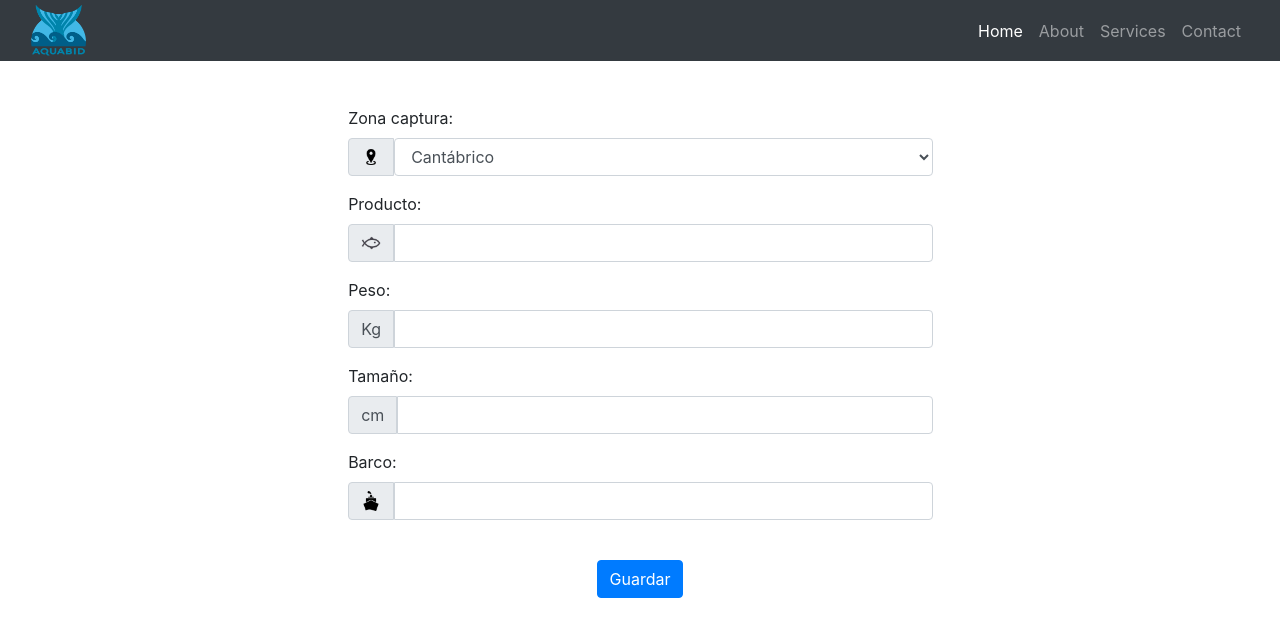
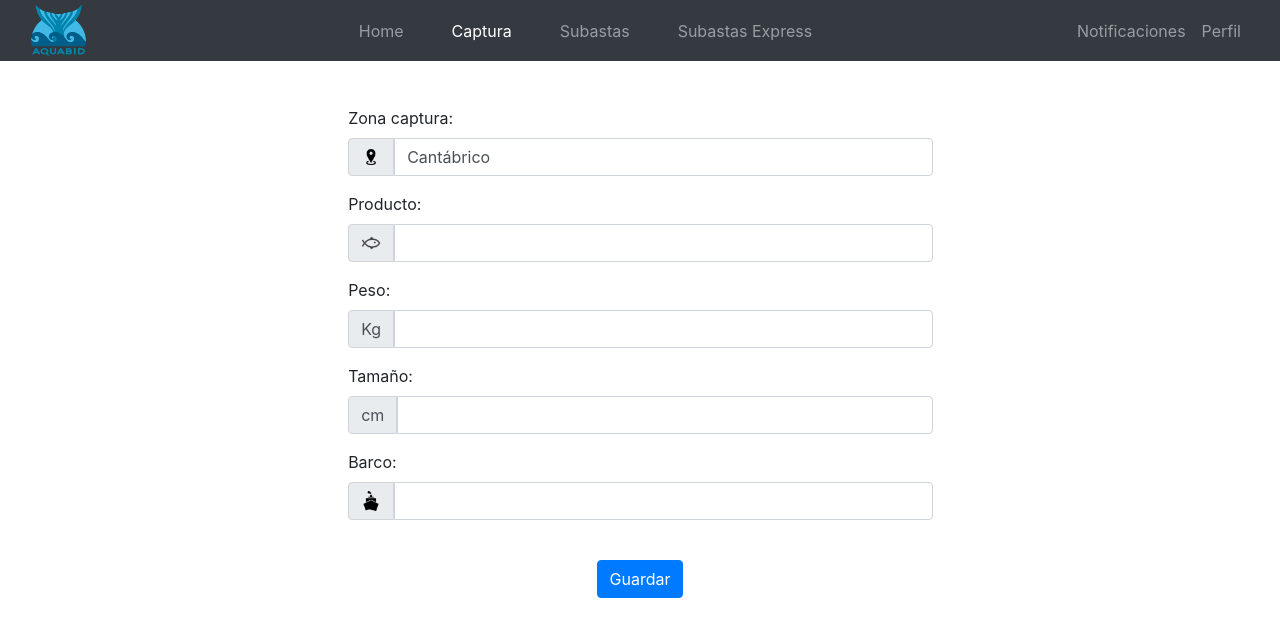
Before and after one commit to AlfonsoTorres369/Sistema-Gestion-Lonja, a PHP site: page /html/captura.html in a window 1280 px wide. Shown: the top 637 px of the page. Run offline with PHP 8.4, Linux system fonts and the light colour scheme.

Commit message:
Cambios en el header

```diff
--- a/css/lonja.css
+++ b/css/lonja.css
@@ -1,4 +1,4 @@
-.nnavbar{
+.nnavbar {
   padding: 0 1rem;
 }
 
@@ -17,42 +17,52 @@
   margin: 50px auto 0 auto;
 }
 
-  .ncontainer-interno{
+.ncontainer-interno {
   margin: 0 2.5%;
 }
 
-  .center{
+.center {
   width: 50%;
   margin: auto;
 }
 
-  .npadding{
+.npadding {
   padding: 1.5rem;
 }
 
-  .form-boton{
+.form-boton {
   text-align: center;
 }
 
-  .submit-boton{
+.submit-boton {
   padding: 1.5rem 0;
 }
 
-  .div-inline{
+.div-inline {
   display: inline;
 }
 
-  .input-decorator-radius-right{
+.input-decorator-radius-right {
   border-top-right-radius: 0;
   border-bottom-right-radius: 0;
 }
 
-  .input-decorator-radius-left{
+.input-decorator-radius-left {
   border-top-left-radius: 0;
   border-bottom-left-radius: 0;
 }
 
-  .img-input-decorator{
+.img-input-decorator {
   width: 20px;
   background: rgb(233, 236, 239);
 }
+
+select.form-control {
+  -webkit-appearance: none;
+  -moz-appearance: none;
+  -webkit-border-radius: 0px;
+}
+
+.nav-item-principal{
+  margin: 0 1rem;
+}
--- a/html/captura.html
+++ b/html/captura.html
@@ -28,25 +28,29 @@
         <nav class="navbar navbar-expand-lg navbar-dark bg-dark fixed-top nnavbar">
             <div class="container">
                 <a class="navbar-brand" href="principal.html"><img src="../images/Aquabid.png" width="55px"></a>
-                <button class="navbar-toggler" type="button" data-toggle="collapse" data-target="#navbarResponsive"
-                    aria-controls="navbarResponsive" aria-expanded="false" aria-label="Toggle navigation">
-                    <span class="navbar-toggler-icon"></span>
-                </button>
                 <div class="collapse navbar-collapse" id="navbarResponsive">
+
                     <ul class="navbar-nav ml-auto">
-                        <li class="nav-item active">
-                            <a class="nav-link" href="#">Home
-                                <span class="sr-only">(current)</span>
-                            </a>
+                        <li class="nav-item-principal ">
+                            <a class="nav-link" href="principal.html">Home</a>
+                        </li>
+                        <li class="nav-item-principal active">
+                            <a class="nav-link" href="captura.html">Captura</a>
+                        </li>
+                        <li class="nav-item-principal">
+                            <a class="nav-link" href="subastas.html">Subastas</a>
+                        </li>
+                        <li class="nav-item-principal">
+                            <a class="nav-link" href="#">Subastas Express</a>
+                        </li>
+                    </ul>
+
+                    <ul class="navbar-nav ml-auto">
+                        <li class="nav-item">
+                            <a class="nav-link" href="#">Notificaciones</a>
                         </li>
                         <li class="nav-item">
-                            <a class="nav-link" href="#">About</a>
-                        </li>
-                        <li class="nav-item">
-                            <a class="nav-link" href="#">Services</a>
-                        </li>
-                        <li class="nav-item">
-                            <a class="nav-link" href="#">Contact</a>
+                            <a class="nav-link" href="#">Perfil</a>
                         </li>
                     </ul>
                 </div>
@@ -64,7 +68,7 @@
                         <div class="input-group-prepend">
                             <div class="input-group-text input-decorator-radius-right"><img src="../images/location.png"
                                     class="img-input-decorator"></div>
-                            <select class="form-control">
+                            <select class="form-control rounded-right">
                                 <option>Cantábrico</option>
                                 <option>Atlántico</option>
                                 <option>Mediterráneo</option>
@@ -105,7 +109,7 @@
                         <label for="Producto">Barco:</label>
                         <div class="input-group-prepend">
                             <div class="input-group-text input-decorator-radius-right"><img src="../images/barco.png"
-                                class="img-input-decorator"></div>
+                                    class="img-input-decorator"></div>
                             <input class="form-control input-decorator-radius-left" type="text">
                         </div>
                     </div>
```
Also changed, not shown: html/principal.html (+19 -15 lines), html/subastas.html (+19 -16 lines). Lines whose indentation alone changed are shown as unchanged.
